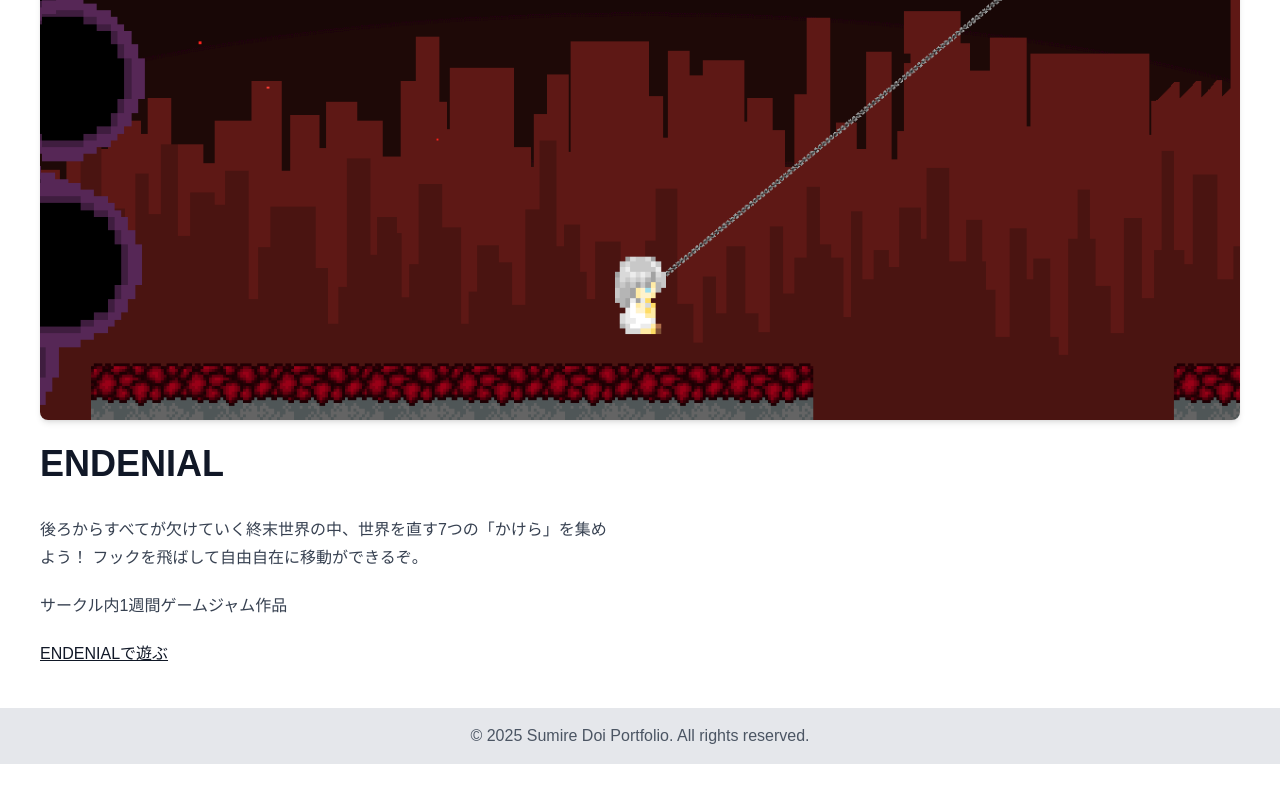
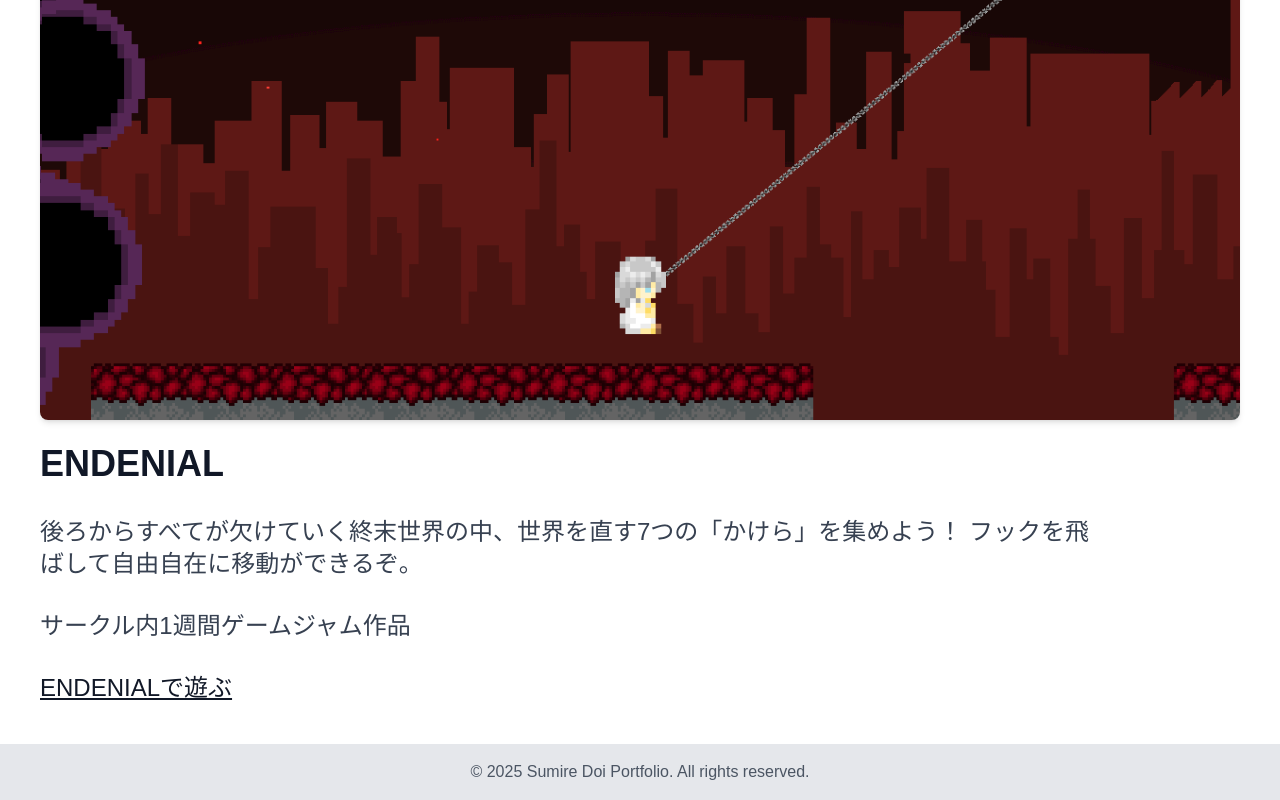
Before and after one commit to spheal363/sd-portfolio, a Next.js app: page /projects/endenial in a window 1280 px wide. Shown: the part 353-1153 px from the top of the page. Before the commit the page ends 1117 px from the top, so only its background shows below. Built offline with nearby package versions, Linux system fonts and the light colour scheme.

Commit message:
fix: markdownを表示する幅を変更

```diff
--- a/app/layout.tsx
+++ b/app/layout.tsx
@@ -23,7 +23,7 @@ export default function RootLayout({
   children,
 }: Readonly<{ children: React.ReactNode }>) {
   return (
-    <html lang="en">
+    <html lang="ja">
       <body className={`${geistSans.variable} ${geistMono.variable} antialiased bg-white`}>
         <div className="min-h-screen flex flex-col">
           <Navbar />
--- a/app/projects/[slug]/page.tsx
+++ b/app/projects/[slug]/page.tsx
@@ -37,7 +37,16 @@ export default async function ProjectDetail(props: { params: Promise<{ slug: str
         className="w-full max-w-2xl mt-4 rounded-lg shadow-md"
       />
       <div className="prose w-full mt-6">
-        <ReactMarkdown remarkPlugins={[remarkGfm]}>{markdownString}</ReactMarkdown>
+        <ReactMarkdown
+          remarkPlugins={[remarkGfm]}
+          components={{
+            p: ({ children }) => (
+              <p className="text-2xl">{children}</p>
+            ),
+          }}
+        >
+          {markdownString}
+        </ReactMarkdown>
       </div>
     </section>
   );
--- a/tailwind.config.js
+++ b/tailwind.config.js
@@ -5,7 +5,15 @@ module.exports = {
     "./components/**/*.{js,ts,jsx,tsx}",
   ],
   theme: {
-    extend: {},
+    extend: {
+      typography: {
+        DEFAULT: {
+          css: {
+            maxWidth: "120ch",
+          },
+        },
+      },
+    },
   },
   plugins: [require('@tailwindcss/typography')],
 }
```
